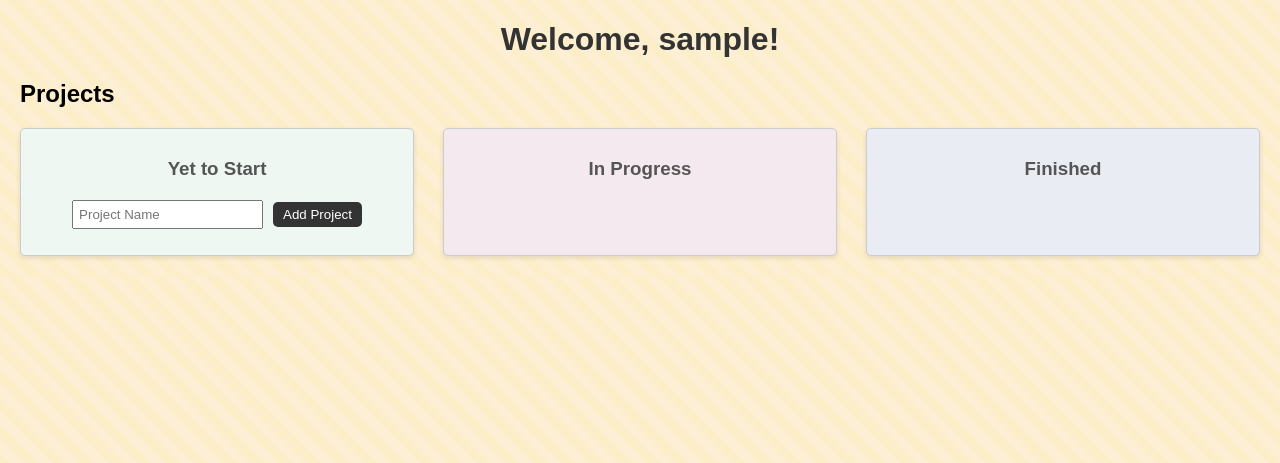
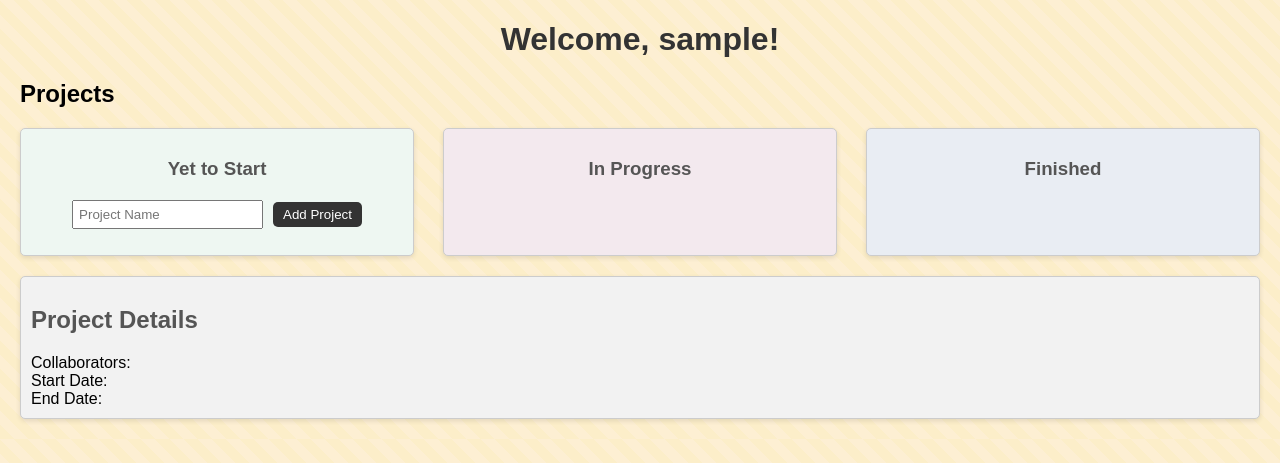
Before and after one commit to VarunCypherV/MyProjectManager, a Flask app: a page that uses templates/project.html in a window 1280 px wide. Shown: the top 463 px of the page. Run offline with Flask 3, Linux system fonts and the light colour scheme; data that the repository does not hold is empty.

Commit message:
intermediate func

```diff
--- a/app.py
+++ b/app.py
@@ -136,7 +136,44 @@ def delete_project(project_id):
     cursor.close()
 
     return redirect(url_for('project', username=session['username']))
+def get_project_details(project_id):
+    cur = mysql.cursor()
+    query = "SELECT * FROM project_details WHERE project_id = %s"
+    cur.execute(query, (project_id,))
+    project_details = cur.fetchone()
+    cur.close()
+    return project_details
 
+def get_collaborators(project_id):
+    cur = mysql.cursor()
+    query = "SELECT * FROM collaborators WHERE project_id = %s"
+    cur.execute(query, (project_id,))
+    collaborators = cur.fetchall()
+    cur.close()
+    return collaborators
+def get_projects_by_status(status):
+    cur = mysql.cursor()
+    query = "SELECT * FROM projects WHERE status = %s"
+    cur.execute(query, (status,))
+    projects = cur.fetchall()
+    cur.close()
+    return [{'id': project[0], 'project_name': project[1]} for project in projects]
+def get_projects_by_id(project_id):
+    cur = mysql.cursor()
+    query = "SELECT * FROM projects WHERE id = %s"
+    cur.execute(query, (project_id,))
+    project = cur.fetchone()
+    cur.close()
+    return project
+
+@app.route('/project/<username>/<int:project_id>')
+def project_details(username, project_id):
+    # Get project details
+    project = get_projects_by_id(project_id)
+    project_details = get_project_details(project_id)
+    collaborators = get_collaborators(project_id)
+
+    return render_template('project_details.html', username=username, project=project, project_details=project_details, collaborators=collaborators)
 if __name__ == '__main__':
     app.secret_key = 'your-secret-key'  # Set a secret key for session management
     app.run(debug=True)
--- a/templates/project.html
+++ b/templates/project.html
@@ -111,6 +111,24 @@
         .delete-button {
             margin-left: 5px;
         }
+
+        /* Project details section styles */
+        .project-details {
+            margin-top: 20px;
+            border: 1px solid #ccc;
+            border-radius: 5px;
+            padding: 10px;
+            background-color: #f2f2f2;
+            box-shadow: 0 2px 5px rgba(0, 0, 0, 0.1);
+        }
+
+        .project-details h2 {
+            color: #555;
+        }
+
+        .project-details p {
+            margin: 0;
+        }
     </style>
 </head>
 <body>
@@ -123,9 +141,9 @@
             <h3>Yet to Start</h3>
             <ul>
                 {% for project in yet_to_start_projects %}
-                <li>{{ project[1] }}
+                <li>{{ project.project_name }}
                     <form action="{{ url_for('move_project') }}" method="post">
-                        <input type="hidden" name="project_id" value="{{ project[0] }}">
+                        <input type="hidden" name="project_id" value="{{ project.id }}">
                         <input type="hidden" name="current_status" value="Yet to Start">
                         <input type="hidden" name="new_status" value="In Progress">
                         <button type="submit">-></button>
@@ -144,9 +162,9 @@
             <h3>In Progress</h3>
             <ul>
                 {% for project in in_progress_projects %}
-                <li>{{ project[1] }}
+                <li>{{ project.project_name }}
                     <form action="{{ url_for('move_project') }}" method="post">
-                        <input type="hidden" name="project_id" value="{{ project[0] }}">
+                        <input type="hidden" name="project_id" value="{{ project.id }}">
                         <input type="hidden" name="current_status" value="In Progress">
                         <input type="hidden" name="new_status" value="Finished">
                         <button type="submit">-></button>
@@ -160,10 +178,10 @@
             <h3>Finished</h3>
             <ul>
                 {% for project in finished_projects %}
-                <li>{{ project[1] }}
-                    <form action="{{ url_for('delete_project', project_id=project[0]) }}" method="post"
+                <li>{{ project.project_name }}
+                    <form action="{{ url_for('delete_project', project_id=project.id) }}" method="post"
                         class="delete-button">
-                        <input type="hidden" name="project_id" value="{{ project[0] }}">
+                        <input type="hidden" name="project_id" value="{{ project.id }}">
                         <button type="submit">Delete</button>
                     </form>
                 </li>
@@ -171,5 +189,34 @@
             </ul>
         </div>
     </div>
+
+    <!-- Project details section -->
+    <div class="project-details">
+        <h2>Project Details</h2>
+        <p>Collaborators: <span id="collaborators"></span></p>
+        <p>Start Date: <span id="start_date"></span></p>
+        <p>End Date: <span id="end_date"></span></p>
+        <!-- Add more details here -->
+    </div>
+
+    <script>
+        function showProjectDetails(projectId) {
+            var xhr = new XMLHttpRequest();
+            xhr.open("GET", "/project_details/" + projectId, true);
+            xhr.onreadystatechange = function () {
+                if (xhr.readyState === 4 && xhr.status === 200) {
+                    var projectDetails = JSON.parse(xhr.responseText);
+
+                    document.getElementById("collaborators").textContent = projectDetails.collaborators;
+                    document.getElementById("start_date").textContent = projectDetails.start_date;
+                    document.getElementById("end_date").textContent = projectDetails.end_date;
+                    // Add more elements for other project details
+
+                    document.getElementById("project_details_section").style.display = "block";
+                }
+            };
+            xhr.send();
+        }
+    </script>
 </body>
 </html>
```
